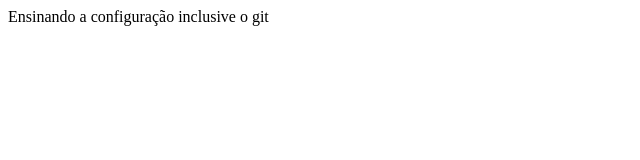
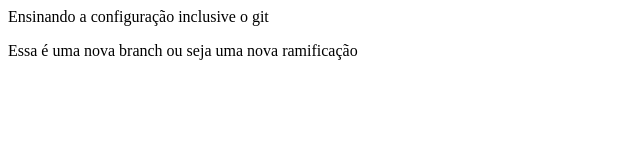
Before and after one commit to ferreira029/aula-02, a plain HTML site: page index.html in a window 1280 px wide. Shown: the whole page, without its empty margins (0-640 px from the left). Drawn offline with Linux system fonts and the light colour scheme.

Commit message:
inserindo umnovo texto no index html

```diff
--- a/index.html
+++ b/index.html
@@ -4,5 +4,6 @@
   </head>
   <body>
     <p>Ensinando a configuração inclusive o git</p>
+    <p> Essa é uma nova branch ou seja uma nova ramificação </p>
   </body>
 </html>
```
